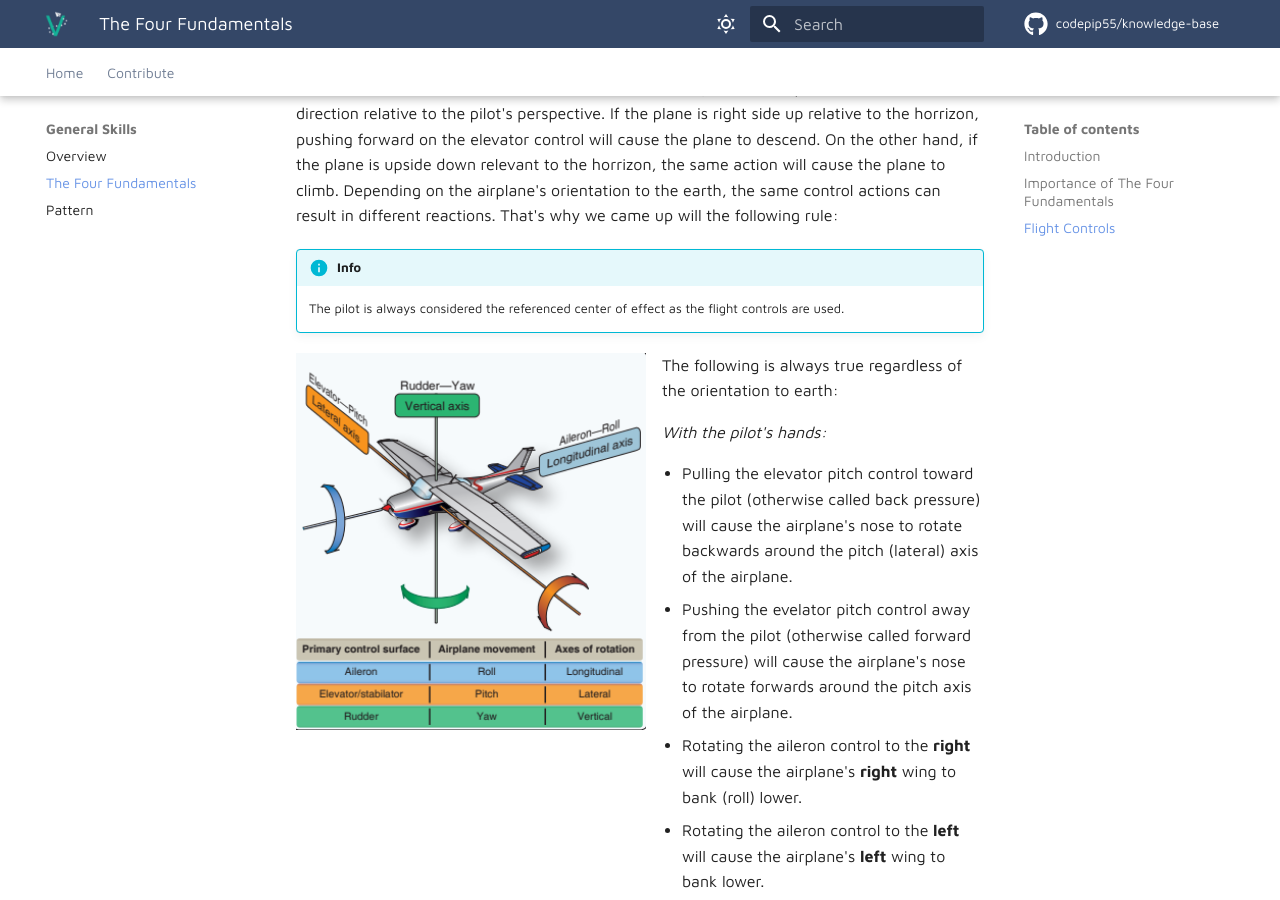
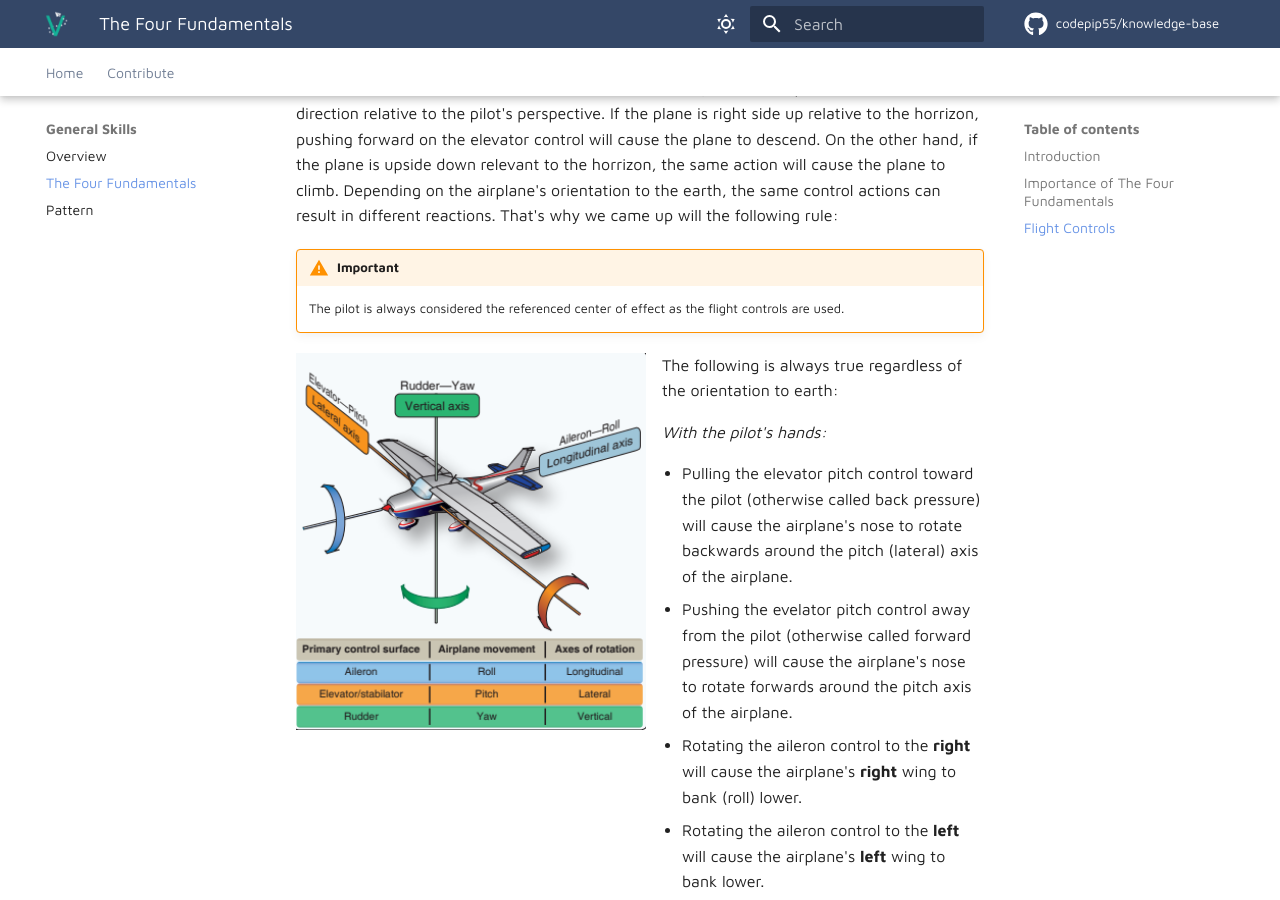
Before and after one commit to ml0130/knowledge-base, an MkDocs documentation site: the page built from docs/general-skills/four-fundamentals.md, in a window 1280 px wide and 900 px high, scrolled down 1131 px. Built offline with MkDocs 1.6.1 and Material for MkDocs 9.7.7, drawn with Linux system fonts in a browser that asks for light colours; comment, search, counter and statistics services are not loaded.

Commit message:
update admonition type

```diff
--- a/docs/general-skills/four-fundamentals.md
+++ b/docs/general-skills/four-fundamentals.md
@@ -28,7 +28,7 @@ An airplane flies in a 3D environment, meaning, it can travel up, down, left, ri
 
 The forward movement of the elevator control will always move the plane in the same direction relative to the pilot's perspective. If the plane is right side up relative to the horrizon, pushing forward on the elevator control will cause the plane to descend. On the other hand, if the plane is upside down relevant to the horrizon, the same action will cause the plane to climb. Depending on the airplane's orientation to the earth, the same control actions can result in different reactions. That's why we came up will the following rule:
 
-!!! info
+!!! warning "Important"
     The pilot is always considered the referenced center of effect as the flight controls are used.
 
 ![Flight Control Sufaces](assets/flight_control_sufaces.png){ align=left width="350"}
```
